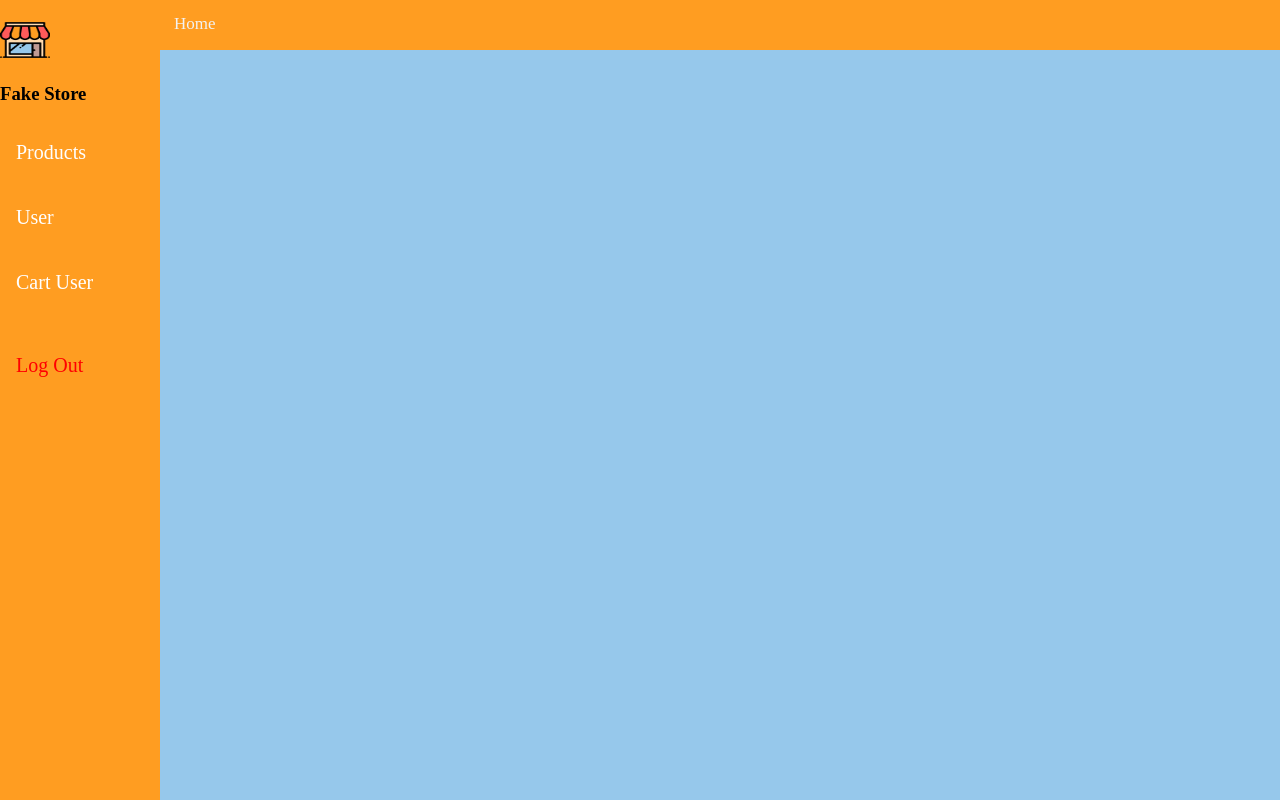
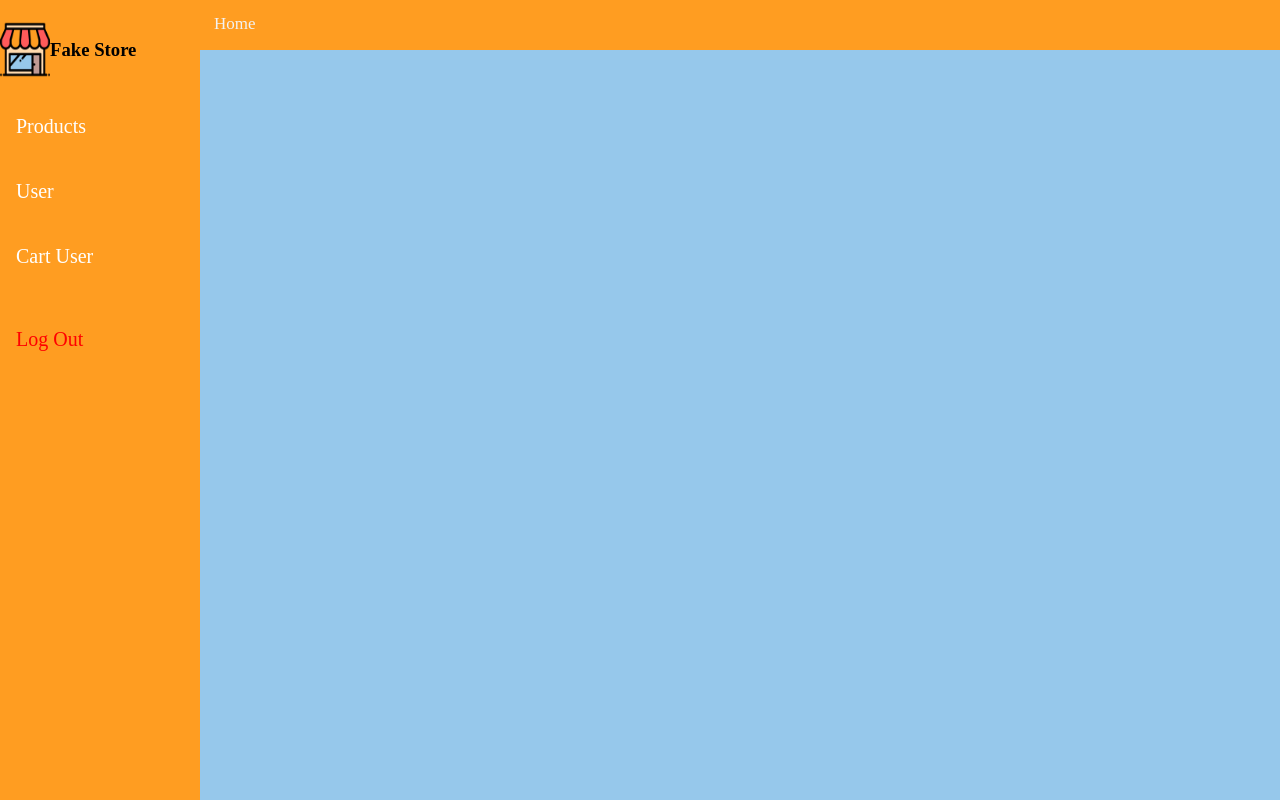
Before and after one commit to fatihmuhamadridho/Project, a Next.js app: page /components/Navigation-bar in a window 1280 px wide. Built offline with nearby package versions, Linux system fonts and the light colour scheme.

Commit message:
Update Home.module.scss

```diff
--- a/styles/Home.module.scss
+++ b/styles/Home.module.scss
@@ -17,6 +17,7 @@
   float: left;
   display: block;
   color: #f2f2f2;
+  margin-left: 40px;
   text-align: center;
   padding: 14px 16px;
   text-decoration: none;
@@ -31,7 +32,7 @@
 //Side Bar
 .sidenav {
   height: 100%;
-  width: 160px;
+  width: 200px;
   position: fixed;
   z-index: 1;
   top: 0;
@@ -53,3 +54,9 @@
 .sidenav a:hover {
   color: #f1f1f1;
 }
+
+.logo {
+  display: flex;
+  flex-direction: row;
+  font-family: "Quando", serif;
+}
```
